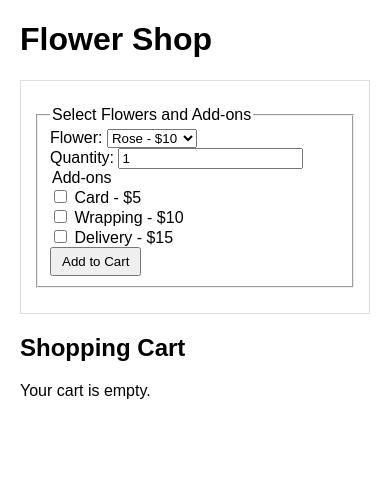
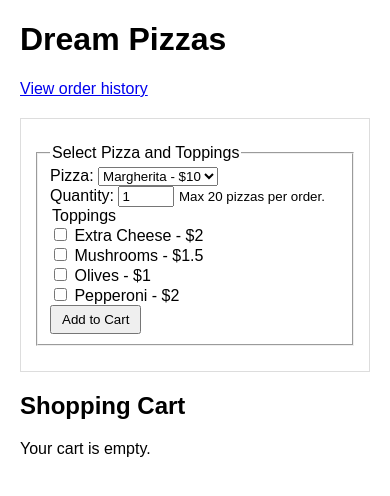
Before and after one commit to PurelyPeaks/Flask-CSC, a Flask app: page / in a window 390 px wide. Shown: the top 496 px of the page. Run offline with Flask 3, Linux system fonts and the light colour scheme.

Commit message:
Started working on the pizza shop, added pizza and topping jsons, input address and phone number along with if delivery, phone number and address is a must

```diff
--- a/app.py
+++ b/app.py
@@ -1,105 +1,231 @@
-from flask import Flask, render_template, request, redirect, url_for, session, flash
+import json
+import sqlite3
+from datetime import datetime
+from pathlib import Path
+
+from flask import Flask, flash, redirect, render_template, request, session, url_for
+
+BASE_DIR = Path(__file__).resolve().parent
+DATA_DIR = BASE_DIR / 'data'
+DB_PATH = BASE_DIR / 'orders.db'
 
 app = Flask(__name__)
-app.secret_key = 'your  secret_key'
+app.secret_key = 'pizza-secret'
+MAX_PIZZAS_PER_ORDER = 20
 
 
-import json
+def load_data():
+    with open(DATA_DIR / 'pizzas.json') as file:
+        pizzas = json.load(file)
+    with open(DATA_DIR / 'toppings.json') as file:
+        toppings = json.load(file)
+    return pizzas, toppings
 
-def load_data():
-    with open('data/flowers.json') as file:
-        flowers = json.load(file)
-    with open('data/addons.json') as file:
-        addons = json.load(file)
-    return flowers, addons
+
+def get_db_connection():
+    conn = sqlite3.connect(DB_PATH)
+    conn.row_factory = sqlite3.Row
+    return conn
+
+
+def init_db():
+    conn = get_db_connection()
+    cursor = conn.cursor()
+
+    cursor.execute("SELECT name FROM sqlite_master WHERE type='table' AND name='orders'")
+    table_exists = cursor.fetchone() is not None
+
+    if not table_exists:
+        cursor.execute(
+            '''
+            CREATE TABLE orders (
+                id INTEGER PRIMARY KEY AUTOINCREMENT,
+                customer_name TEXT NOT NULL,
+                items TEXT NOT NULL,
+                total REAL NOT NULL,
+                delivery_method TEXT,
+                address TEXT,
+                phone_number TEXT,
+                delivery_charge REAL,
+                created_at TEXT
+            )
+            '''
+        )
+    else:
+        cursor.execute('PRAGMA table_info(orders)')
+        columns = {row[1] for row in cursor.fetchall()}
+        if 'delivery_method' not in columns:
+            cursor.execute('ALTER TABLE orders ADD COLUMN delivery_method TEXT')
+        if 'address' not in columns:
+            cursor.execute('ALTER TABLE orders ADD COLUMN address TEXT')
+        if 'phone_number' not in columns:
+            cursor.execute('ALTER TABLE orders ADD COLUMN phone_number TEXT')
+        if 'delivery_charge' not in columns:
+            cursor.execute('ALTER TABLE orders ADD COLUMN delivery_charge REAL')
+
+    conn.commit()
+    conn.close()
+
+
+def calculate_cart_total(cart):
+    return round(sum(
+        details['price'] * details['quantity'] + details.get('topping_cost', 0)
+        for details in cart.values()
+    ), 2)
+
 
 @app.route('/')
 def home():
-    flowers, addons = load_data()
+    pizzas, toppings = load_data()
     cart = session.get('cart', {})
-    cart_total = sum(
-        details['price'] * details['quantity'] + details.get('addon_cost', 0)
-        for details in cart.values()
-    )
-    return render_template('index1.html', flowers=flowers, addons=addons, cart=cart, cart_total=cart_total)
+    cart_total = calculate_cart_total(cart)
+    return render_template('index1.html', pizzas=pizzas, toppings=toppings, cart=cart, cart_total=cart_total)
+
+
+@app.route('/orders')
+def orders():
+    conn = get_db_connection()
+    rows = conn.execute(
+        'SELECT id, customer_name, items, total, delivery_method, address, phone_number, delivery_charge, created_at FROM orders ORDER BY created_at DESC'
+    ).fetchall()
+    conn.close()
+
+    parsed_orders = []
+    for row in rows:
+        try:
+            items = json.loads(row['items'])
+        except (TypeError, json.JSONDecodeError):
+            items = {}
+
+        parsed_orders.append({
+            'id': row['id'],
+            'customer_name': row['customer_name'],
+            'items': items,
+            'total': row['total'],
+            'delivery_method': row['delivery_method'],
+            'address': row['address'],
+            'phone_number': row['phone_number'],
+            'delivery_charge': row['delivery_charge'],
+            'created_at': row['created_at']
+        })
+
+    return render_template('orders.html', orders=parsed_orders)
+
 
 @app.route('/add_to_cart', methods=['POST'])
 def add_to_cart():
-    flower = request.form['flower']
+    pizza = request.form['pizza']
     quantity = int(request.form['quantity'])
-    selected_addons = request.form.getlist('addons')
-    flowers, addons = load_data()
+    selected_toppings = request.form.getlist('toppings')
+    pizzas, toppings = load_data()
     cart = session.get('cart', {})
 
-    if flower not in flowers:
-        flash("Invalid flower selected.")
+    if pizza not in pizzas:
+        flash('Invalid pizza selected.')
         return redirect(url_for('home'))
 
-    if any(addon not in addons for addon in selected_addons):
-        flash("Invalid add-on selected.")
+    if any(topping not in toppings for topping in selected_toppings):
+        flash('Invalid topping selected.')
         return redirect(url_for('home'))
 
-    addon_cost = sum(addons[addon]['price'] for addon in selected_addons)
-    if flower in cart:
-        cart[flower]['quantity'] += quantity
-        existing_addons = set(cart[flower].get('addons', []))
-        all_addons = sorted(existing_addons.union(selected_addons))
-        cart[flower]['addons'] = all_addons
-        cart[flower]['addon_cost'] = sum(addons[addon]['price'] for addon in all_addons)
+    current_quantity = cart.get(pizza, {}).get('quantity', 0)
+    if current_quantity + quantity > MAX_PIZZAS_PER_ORDER:
+        flash(f'You can only purchase up to {MAX_PIZZAS_PER_ORDER} pizzas of {pizza} per order.')
+        return redirect(url_for('home'))
+
+    topping_cost = round(sum(toppings[topping]['price'] for topping in selected_toppings), 2)
+    if pizza in cart:
+        cart[pizza]['quantity'] += quantity
+        existing_toppings = set(cart[pizza].get('toppings', []))
+        all_toppings = sorted(existing_toppings.union(selected_toppings))
+        cart[pizza]['toppings'] = all_toppings
+        cart[pizza]['topping_cost'] = round(sum(toppings[topping]['price'] for topping in all_toppings), 2)
     else:
-        cart[flower] = {
-            'price': flowers[flower]['price'],
+        cart[pizza] = {
+            'price': pizzas[pizza]['price'],
             'quantity': quantity,
-            'addons': selected_addons,
-            'addon_cost': addon_cost
+            'toppings': selected_toppings,
+            'topping_cost': topping_cost
         }
 
     session['cart'] = cart
     session.modified = True
-    addons_text = f" with {', '.join(selected_addons)}" if selected_addons else ""
-    flash(f"{quantity} {flower}(s){addons_text} added to cart.")
+    toppings_text = f" with {', '.join(selected_toppings)}" if selected_toppings else ""
+    flash(f'{quantity} {pizza} pizza(s){toppings_text} added to cart.')
     return redirect(url_for('home'))
+
 
 @app.route('/remove_from_cart', methods=['POST'])
 def remove_from_cart():
-    flower = request.form['flower']
+    pizza = request.form['pizza']
     cart = session.get('cart', {})
 
-    if flower in cart:
-        del cart[flower]
+    if pizza in cart:
+        del cart[pizza]
         session['cart'] = cart
         session.modified = True
-        flash(f"{flower} removed from cart.")
+        flash(f'{pizza} removed from cart.')
     else:
-        flash("Item not found in cart.")
+        flash('Item not found in cart.')
 
     return redirect(url_for('home'))
-
-
 
 
 @app.route('/checkout', methods=['POST'])
 def checkout():
     name = request.form.get('name', '').strip()
+    delivery_method = request.form.get('delivery_method', 'pickup').strip().lower()
+    address = request.form.get('address', '').strip()
+    phone_number = request.form.get('phone_number', '').strip()
     cart = session.get('cart', {})
 
     if not cart:
-        flash("Your cart is empty.")
+        flash('Your cart is empty.')
         return redirect(url_for('home'))
 
     if not name:
-        flash("Please enter your name to checkout.")
+        flash('Please enter your name to checkout.')
         return redirect(url_for('home'))
 
-    cart_total = sum(
-        details['price'] * details['quantity'] + details.get('addon_cost', 0)
-        for details in cart.values()
+    if delivery_method == 'delivery':
+        if not address or not phone_number:
+            flash('Please provide your address and phone number for delivery.')
+            return redirect(url_for('home'))
+    elif delivery_method != 'pickup':
+        flash('Please choose pickup or delivery.')
+        return redirect(url_for('home'))
+
+    cart_total = calculate_cart_total(cart)
+    delivery_charge = 3.0 if delivery_method == 'delivery' else 0.0
+    final_total = round(cart_total + delivery_charge, 2)
+
+    conn = get_db_connection()
+    cursor = conn.cursor()
+    cursor.execute(
+        'INSERT INTO orders (customer_name, items, total, delivery_method, address, phone_number, delivery_charge, created_at) VALUES (?, ?, ?, ?, ?, ?, ?, ?)',
+        (
+            name,
+            json.dumps(cart),
+            final_total,
+            delivery_method,
+            address if delivery_method == 'delivery' else '',
+            phone_number if delivery_method == 'delivery' else '',
+            delivery_charge,
+            datetime.utcnow().isoformat()
+        )
     )
+    conn.commit()
+    conn.close()
+
     session.pop('cart', None)
     session.modified = True
-    flash(f"Thank you, {name}! Your order total is ${cart_total:.2f}.")
-    return redirect(url_for('home'))
+    if delivery_method == 'delivery':
+        flash(f'Thank you, {name}! Your delivery order total is ${final_total:.2f}.')
+    else:
+        flash(f'Thank you, {name}! Your pickup order total is ${final_total:.2f}.')
+    return redirect(url_for('orders'))
 
 
 if __name__ == '__main__':
+    init_db()
     app.run(debug=True)
--- /dev/null
+++ b/data/pizzas.json
@@ -0,0 +1,6 @@
+{
+  "Margherita": {"price": 10},
+  "Pepperoni": {"price": 13},
+  "Vegetarian": {"price": 12},
+  "Hawaiian": {"price": 14}
+}
--- /dev/null
+++ b/data/toppings.json
@@ -0,0 +1,6 @@
+{
+  "Extra Cheese": {"price": 2},
+  "Mushrooms": {"price": 1.5},
+  "Olives": {"price": 1},
+  "Pepperoni": {"price": 2}
+}
--- a/templates/index1.html
+++ b/templates/index1.html
@@ -3,7 +3,7 @@
 <head>
     <meta charset="UTF-8">
     <meta name="viewport" content="width=device-width, initial-scale=1.0">
-    <title>Flower Shop</title>
+    <title>Dream Pizzas</title>
     <style>
         body { font-family: Arial, sans-serif; margin: 20px; }
         .flashes { color: green; }
@@ -16,7 +16,8 @@
     </style>
 </head>
 <body>
-    <h1>Flower Shop</h1>
+    <h1>Dream Pizzas</h1>
+    <p><a href="{{ url_for('orders') }}">View order history</a></p>
 
     {% with messages = get_flashed_messages() %}
         {% if messages %}
@@ -30,25 +31,26 @@
 
     <form action="{{ url_for('add_to_cart') }}" method="post">
         <fieldset>
-            <legend>Select Flowers and Add-ons</legend>
+            <legend>Select Pizza and Toppings</legend>
             <div>
-                <label for="flower">Flower:</label>
-                <select name="flower" id="flower">
-                    {% for flower, details in flowers.items() %}
-                        <option value="{{ flower }}">{{ flower }} - ${{ details.price }}</option>
+                <label for="pizza">Pizza:</label>
+                <select name="pizza" id="pizza">
+                    {% for pizza, details in pizzas.items() %}
+                        <option value="{{ pizza }}">{{ pizza }} - ${{ details.price }}</option>
                     {% endfor %}
                 </select>
             </div>
             <div>
                 <label for="quantity">Quantity:</label>
-                <input type="number" name="quantity" id="quantity" value="1" min="1">
+                <input type="number" name="quantity" id="quantity" value="1" min="1" max="20">
+                <small>Max 20 pizzas per order.</small>
             </div>
             <div>
-                <legend>Add-ons</legend>
-                {% for addon, details in addons.items() %}
+                <legend>Toppings</legend>
+                {% for topping, details in toppings.items() %}
                     <label>
-                        <input type="checkbox" name="addons" value="{{ addon }}">
-                        {{ addon }} - ${{ details.price }}
+                        <input type="checkbox" name="toppings" value="{{ topping }}">
+                        {{ topping }} - ${{ details.price }}
                     </label><br>
                 {% endfor %}
             </div>
@@ -61,33 +63,33 @@
         <table>
             <thead>
                 <tr>
-                    <th>Flower</th>
+                    <th>Pizza</th>
                     <th>Price</th>
                     <th>Quantity</th>
-                    <th>Add-ons</th>
+                    <th>Toppings</th>
                     <th>Total</th>
                     <th>Action</th>
                 </tr>
             </thead>
             <tbody>
-                {% for flower, details in cart.items() %}
+                {% for pizza, details in cart.items() %}
                     <tr>
-                        <td>{{ flower }}</td>
+                        <td>{{ pizza }}</td>
                         <td>${{ details.price }}</td>
                         <td>{{ details.quantity }}</td>
                         <td>
-                            {% if details.addons %}
-                                {% for addon in details.addons %}
-                                    {{ addon }} (${{ addons[addon].price }})<br>
+                            {% if details.toppings %}
+                                {% for topping in details.toppings %}
+                                    {{ topping }} (${{ toppings[topping].price }})<br>
                                 {% endfor %}
                             {% else %}
                                 None
                             {% endif %}
                         </td>
-                        <td>${{ details.price * details.quantity + (details.addon_cost or 0) }}</td>
+                        <td>${{ details.price * details.quantity + (details.topping_cost or 0) }}</td>
                         <td>
                             <form action="{{ url_for('remove_from_cart') }}" method="post" style="display:inline;">
-                                <input type="hidden" name="flower" value="{{ flower }}">
+                                <input type="hidden" name="pizza" value="{{ pizza }}">
                                 <button type="submit">Remove</button>
                             </form>
                         </td>
@@ -109,6 +111,22 @@
                     <label for="name">Your Name:</label>
                     <input type="text" name="name" id="name" required>
                 </div>
+                <div>
+                    <label for="delivery_method">Order Type:</label>
+                    <select name="delivery_method" id="delivery_method">
+                        <option value="pickup">Pickup</option>
+                        <option value="delivery">Delivery</option>
+                    </select>
+                </div>
+                <div>
+                    <label for="address">Address:</label>
+                    <input type="text" name="address" id="address">
+                </div>
+                <div>
+                    <label for="phone_number">Phone Number:</label>
+                    <input type="text" name="phone_number" id="phone_number">
+                </div>
+                <p><strong>Delivery charge: $3.00</strong></p>
                 <button type="submit">Checkout</button>
             </fieldset>
         </form>
```
Also changed, not shown: templates/orders.html (added, +69 -0 lines), orders.db, statics/css/style.css (added).
